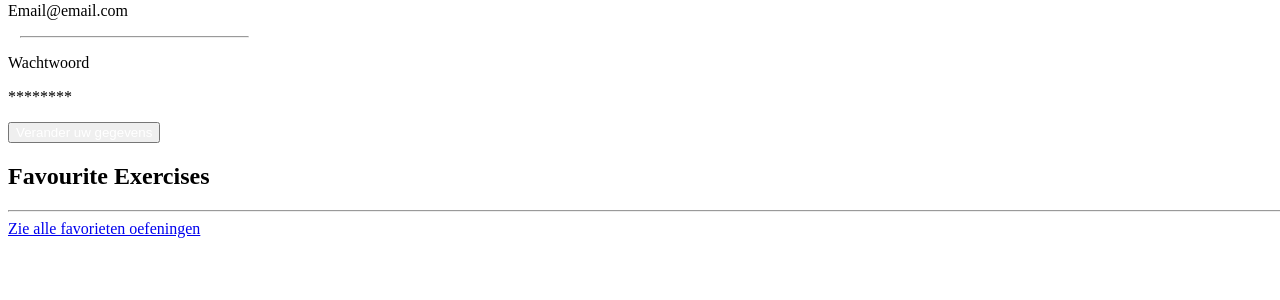
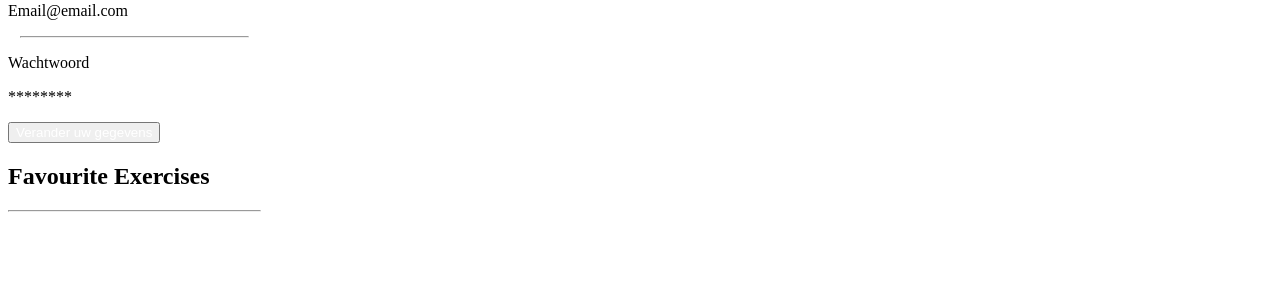
Before and after one commit to 86158/CatWeb, a PHP site: page /pages/profilePage.php in a window 1280 px wide; the page is wider, and only the part inside the window is pictured. Shown: the part 426-726 px from the top of that part. Run offline with PHP 8.4, Linux system fonts and the light colour scheme.

Commit message:
fixed favourites margin in profile page

```diff
--- a/pages/profilePage.php
+++ b/pages/profilePage.php
@@ -62,16 +62,16 @@
                 </div>
             </div>
             <!-- Right side of the page -->
-            <div class="profileFavourites">
+            <div class="profileFavourites" style="width: 20%;">
                 <div class="title">
                     <h2 class="text-center fw-bold">Favourite Exercises</h2>
-                    <hr class="mt-3" style="width: 120%">
+                    <hr class="mt-3" style="justify-content: center;">
                 </div>
                 <!-- The content of the favourites section -->
                 <div class="content">
 
                 </div>
-                <a class="btn btn-primary text-center d-flex m-auto mt-3" href="?page=favorieten" tyle="color: white;">Zie alle favorieten oefeningen</a>
+                <a class="btn btn-primary d-flex m-auto mt-3" href="?page=favorieten" style="color: white; justify-content: center; width: 70%">Zie alle favorieten oefeningen</a>
             </div>
         </div>
     </div>
```
